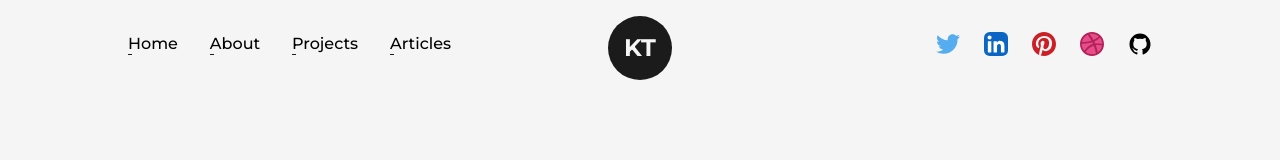
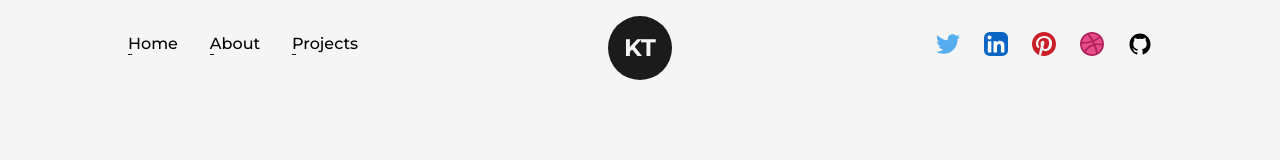
Before and after one commit to dibreyjonatan/Software-embedded-Systems-Engineer-Portfolio, a Next.js app: page / in a window 1280 px wide. Shown: the top 160 px of the page. Built offline with nearby package versions, Linux system fonts and the light colour scheme.

Commit message:
removing the articles page

```diff
--- a/src/components/NavBar.js
+++ b/src/components/NavBar.js
@@ -30,7 +30,7 @@ const NavBar = () => {
       <CustomLink href="/" title="Home" className='mr-4' />
       <CustomLink href="/about" title="About" className='mx-4' />
       <CustomLink href="/projects" title="Projects" className='mx-4' />
-      <CustomLink href="/articles" title="Articles" className='ml-4' />
+     {/* <CustomLink href="/articles" title="Articles" className='ml-4' />*/}
     </nav>
     <div className='absolute left-[50%] top-2 translate-x-[-50%]'>
        <Logo/>
```
